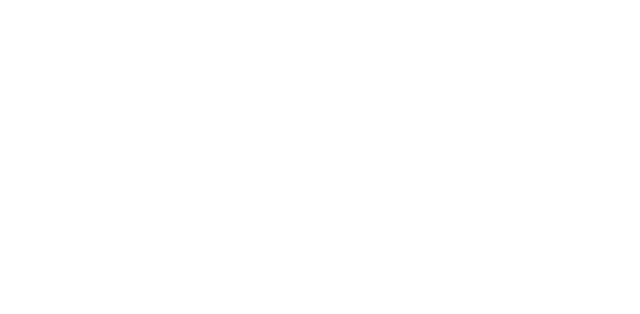
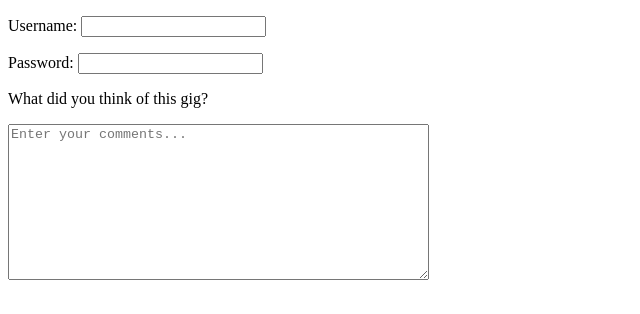
Before and after one commit to erikbatista42/HTML-AND-CSS, a plain HTML site: page index.html in a window 1280 px wide. Shown: the whole page, without its empty margins (0-640 px from the left). Drawn offline with Linux system fonts and the light colour scheme.

Commit message:
i added a placeholder

```diff
--- a/index.html
+++ b/index.html
@@ -5,6 +5,17 @@
 		<title>Erik'sWebPage</title>
 	</head>
 <body>
-
+	<form action="#" method="get">
+		<p>Username:
+			<input type="text" name="username" />
+		</p>
+		<p>Password:
+			<input type="password" name="password" />
+		</p>
+		<p>What did you think of this gig?</p>
+	</form>
+		<form action="#">
+		<textarea name="comments"  placeholder="Enter your comments..." cols="50" rows="10"></textarea>
+	</form>
 </body>
 </html>
```
